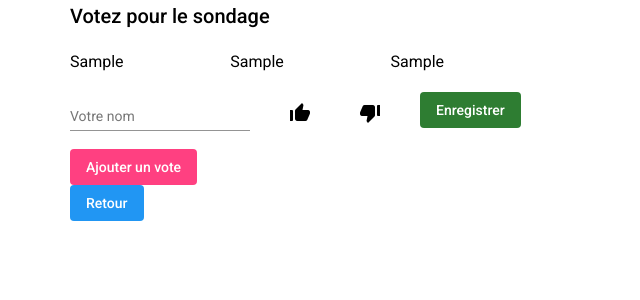
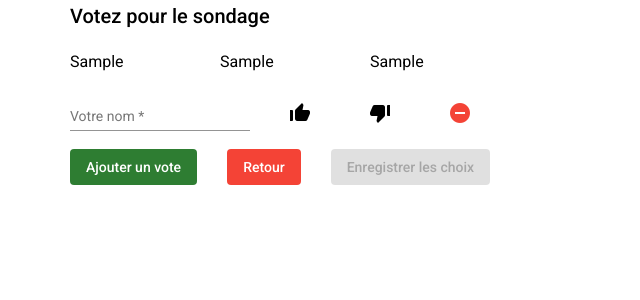
Before and after one commit to Alex-AZ/doodle_angular_project, an Angular app: page /survey/new in a window 1280 px wide. Both pictures are taken after typing "Sample", "Sample", "Sample" into the empty fields and a click on the button "Créer un sondage". Shown: the top 300 px of the page, without its empty margins (0-640 px from the left). Built offline with nearby package versions, Linux system fonts and the light colour scheme.

Commit message:
Add choicesForm formatting, remove button and validation choicesForm

```diff
--- a/src/app/new-survey/new-survey-view/new-survey-view.component.html
+++ b/src/app/new-survey/new-survey-view/new-survey-view.component.html
@@ -16,7 +16,7 @@
 
         <form [formGroup]="choicesForm" (ngSubmit)="onSubmitChoices()">
             <div formArrayName="choices">
-                <div class="form-group" *ngFor="let formGroup of getChoices().controls">
+                <div class="form-group" *ngFor="let formGroup of getChoices().controls; let i = index">
                     <div class="row" [formGroup]="formGroup">
                         <div class="col-sm">
                             <mat-form-field>
@@ -25,62 +25,51 @@
                             </mat-form-field>
                         </div>
 
-                        <div class="col-sm">
-                            <div class="button-row">
-                                <button mat-icon-button type="button" [color]="formGroup.value.choice ? 'primary' : ''"
-                                    (click)="onToggleYes(formGroup)"
-                                    class="form-control">
+                        <div class="button-row col-sm">
+                            <button mat-icon-button type="button"
+                                [color]="formGroup.value.choice ? 'primary' : ''"
+                                (click)="onToggleYes(formGroup)" class="form-control">
                                 <mat-icon>thumb_up_alt</mat-icon>
                             </button>
                         </div>
-                        </div>
 
-                        <div class="col-sm">
-                            <div class="button-row">
-                                <button mat-icon-button type="button" [color]="formGroup.value.choice === false ? 'warn' : ''"
+                        <div class="button-row col-sm">
+                            <button mat-icon-button type="button"
+                                [color]="formGroup.value.choice === false ? 'warn' : ''"
                                 (click)="onToggleNo(formGroup)"
                                 class="form-control">
                                 <mat-icon>thumb_down_alt</mat-icon>
                             </button>
                         </div>
-                        </div>
 
-                        <div class="col-sm">
-                            <div class="button-row">
-                                <button mat-flat-button color="primary" type="submit">Enregistrer</button>
+                        <div class="button-row col-sm">
+                            <button mat-icon-button type="button"
+                                color="warn"
+                                class="form-control"
+                                (click)="onRemoveChoice(i)">
+                                <mat-icon>remove_circle</mat-icon>
+                            </button>
                         </div>
                     </div>
                 </div>
             </div>
 
-                <div class="button-row">
-                    <button mat-flat-button color="accent" type="button" (click)="onAddChoice()">
+            <div class="row">
+                <div class="button-row col-sm">
+                    <button mat-flat-button color="primary" type="button" (click)="onAddChoice()">
                         Ajouter un vote
                     </button>
                 </div>
+
+                <div class="button-row col-sm">
+                    <button mat-flat-button color="warn" routerLink="survey/new">Retour</button>
+                </div>
+
+                <div class="button-row col-sm">
+                    <button mat-flat-button color="accent" type="submit"
+                        [disabled]="choicesForm.invalid">Enregistrer les choix</button>
+                </div>
             </div>
         </form>
-
-        <div class="button-row">
-            <button mat-flat-button class="custom-color" routerLink="survey/new">Retour</button>
     </div>
 </div>
-</div>
-
-
-<!-- <div class="button-row">
-                        <button mat-raised-button type="button"
-                        [color]="yes ? 'primary' : ''"
-                        (click)="onToggleYes()">Oui</button>
-                    </div>
-                    <div class="button-row">
-                        <button mat-raised-button type="button"
-                        [color]="no ? 'warn' : ''"
-                        (click)="onToggleNo()">Non</button>
-                    </div> -->
-
-<!-- <div>
-                        <input type="button" value="beef" > Beef
-                        <input type="radio" value="lamb"> Lamb
-                        <input type="radio" value="fish"> Fish
-                    </div> -->
--- a/src/app/new-survey/new-survey-view/new-survey-view.component.ts
+++ b/src/app/new-survey/new-survey-view/new-survey-view.component.ts
@@ -3,7 +3,7 @@ import { Survey } from 'src/app/models/survey.model';
 import { SurveyService } from 'src/app/services/survey.service';
 import { Subscription } from 'rxjs';
 import { ActivatedRoute, Router } from '@angular/router';
-import { FormGroup, FormBuilder, FormArray, Validators } from '@angular/forms';
+import { FormGroup, FormBuilder, FormArray, Validators, ValidatorFn, AbstractControl } from '@angular/forms';
 
 @Component({
   selector: 'app-new-survey-view',
@@ -39,16 +39,16 @@ export class NewSurveyViewComponent implements OnInit {
     const id = this.route.snapshot.params['id'];
     this.survey = this.surveyService.findSurveyById(+id);
 
+    //Choices:
     this.choicesForm = this.formBuilder.group({
       choices: this.formBuilder.array([
         this.formBuilder.group({
-          name: this.formBuilder.control(''),
-          choice: this.formBuilder.control('')
+          name: this.formBuilder.control('', [Validators.required]),
+          choice: this.formBuilder.control('', [this.choiceValidator()])
         })
       ])
     })
 
-    //Choices:
     /* this.choiceSubscription = this.surveyService.choiceSubject.subscribe(
       (choices: Choice[]) => {
         this.choices = choices;
@@ -57,35 +57,47 @@ export class NewSurveyViewComponent implements OnInit {
     this.surveyService.emitChoices(); */
   }
 
+  private choiceValidator(): ValidatorFn {
+    return (control: AbstractControl): { [key: string]: any } | null => { //Ligne par défaut de ValidatorFn
+      if (control.value === undefined || control.value === '' || control.value === null) {
+        return {
+          undefined: {
+            value: ''
+          }
+        };
+      } else {
+        return null;
+      }
+    };
+  }
+
   //Toggle buttons:
   onToggleYes(formGroup: FormGroup) {
     if (formGroup.value.choice === true) {
-      formGroup.value.choice = undefined;
+      formGroup.controls.choice.setValue(undefined);
     } else {
-      formGroup.value.choice = true;
+      formGroup.controls.choice.setValue(true);
     }
   }
 
   onToggleNo(formGroup: FormGroup) {
     if (formGroup.value.choice === false) {
-      formGroup.value.choice = undefined;
+      formGroup.controls.choice.setValue(undefined);
     } else {
-      formGroup.value.choice = false;
+      formGroup.controls.choice.setValue(false);
     }
   }
 
+
   onAddChoice() {
-    //const newChoiceControl = this.formBuilder.control(null, Validators.required);
+    this.getChoices().push(this.formBuilder.group({
+      name: this.formBuilder.control('', [Validators.required]),
+      choice: this.formBuilder.control('', [this.choiceValidator()])
+    }));
+  }
 
-    /* const choicesFormM = this.getChoices();
-    for (let i = 0; i < choicesFormM; i++) {
-      choice.push(this.formBuilder.group({ _id: '', type: '', options: '' }));
-    } */
-
-    this.getChoices().push(this.formBuilder.group({
-      name: this.formBuilder.control(''),
-      choice: this.formBuilder.control('')
-    }));
+  onRemoveChoice(i: number) {
+    this.getChoices().removeAt(i);
   }
 
   onSubmitChoices() {
--- a/src/app/new-survey/new-survey.component.html
+++ b/src/app/new-survey/new-survey.component.html
@@ -46,7 +46,7 @@
             </div> -->
 
             <div class="button-row">
-                <button mat-flat-button color="primary" type="submit">Créer un sondage</button>
+                <button mat-flat-button color="accent" type="submit">Créer un sondage</button>
             </div>
         </div>
     </form>
--- a/src/styles.scss
+++ b/src/styles.scss
@@ -10,7 +10,7 @@
 // (imported above). For each palette, you can optionally specify a default, lighter, and darker
 // hue. Available color palettes: https://material.io/design/color/
 $app-primary: mat-palette($mat-green, 800);
-$app-accent:  mat-palette($mat-pink, A200);
+$app-accent:  mat-palette($mat-indigo, A700);
 
 // The warn palette is optional (defaults to red).
 $app-warn:    mat-palette($mat-red);
@@ -35,7 +35,7 @@ $app-theme: mat-light-theme((
 html, body { height: 100%; }
 body { margin: 0; font-family: Roboto, "Helvetica Neue", sans-serif; }
 
-.custom-color {
+/* .custom-color {
   background-color: mat-color($mat-blue, 500);
   color: white;
-}
+} */
```
Lines whose indentation alone changed are shown as unchanged.
